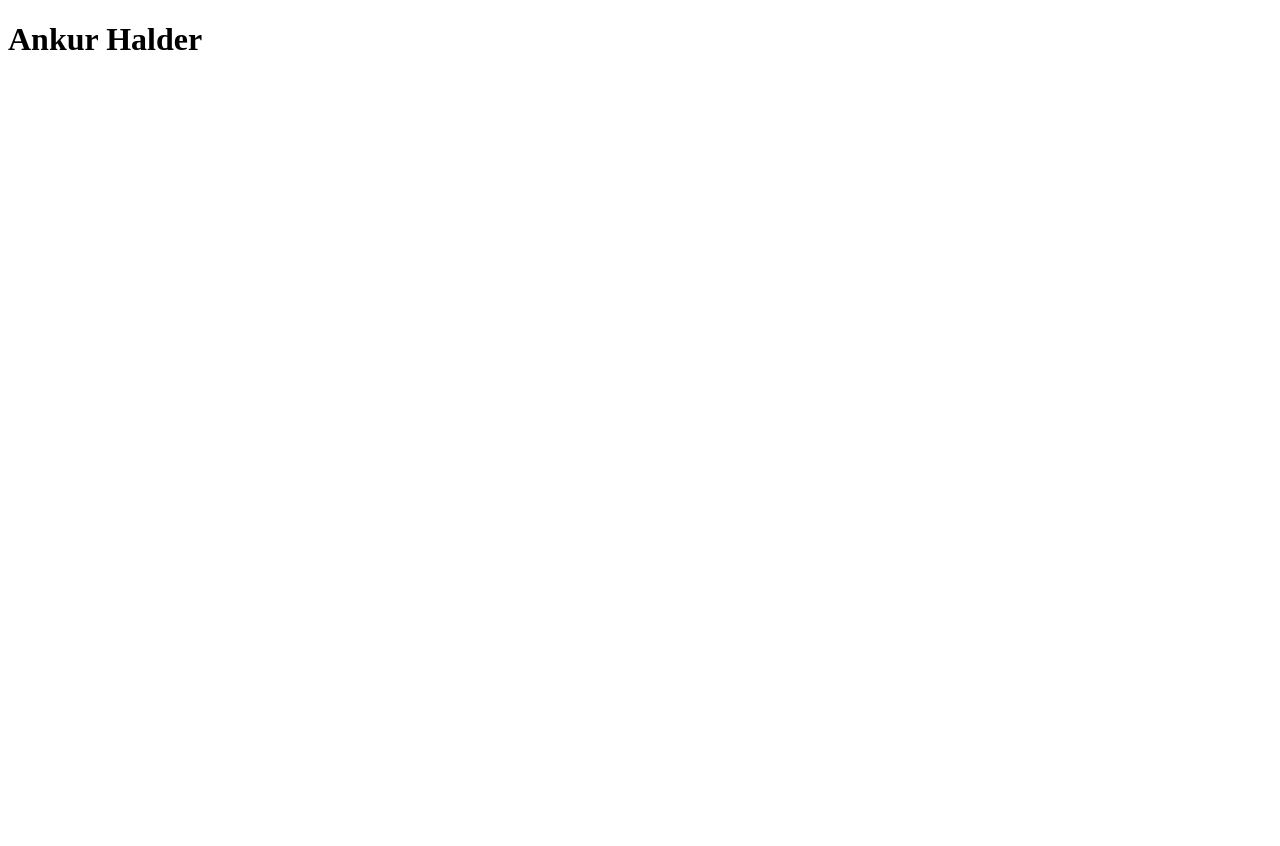
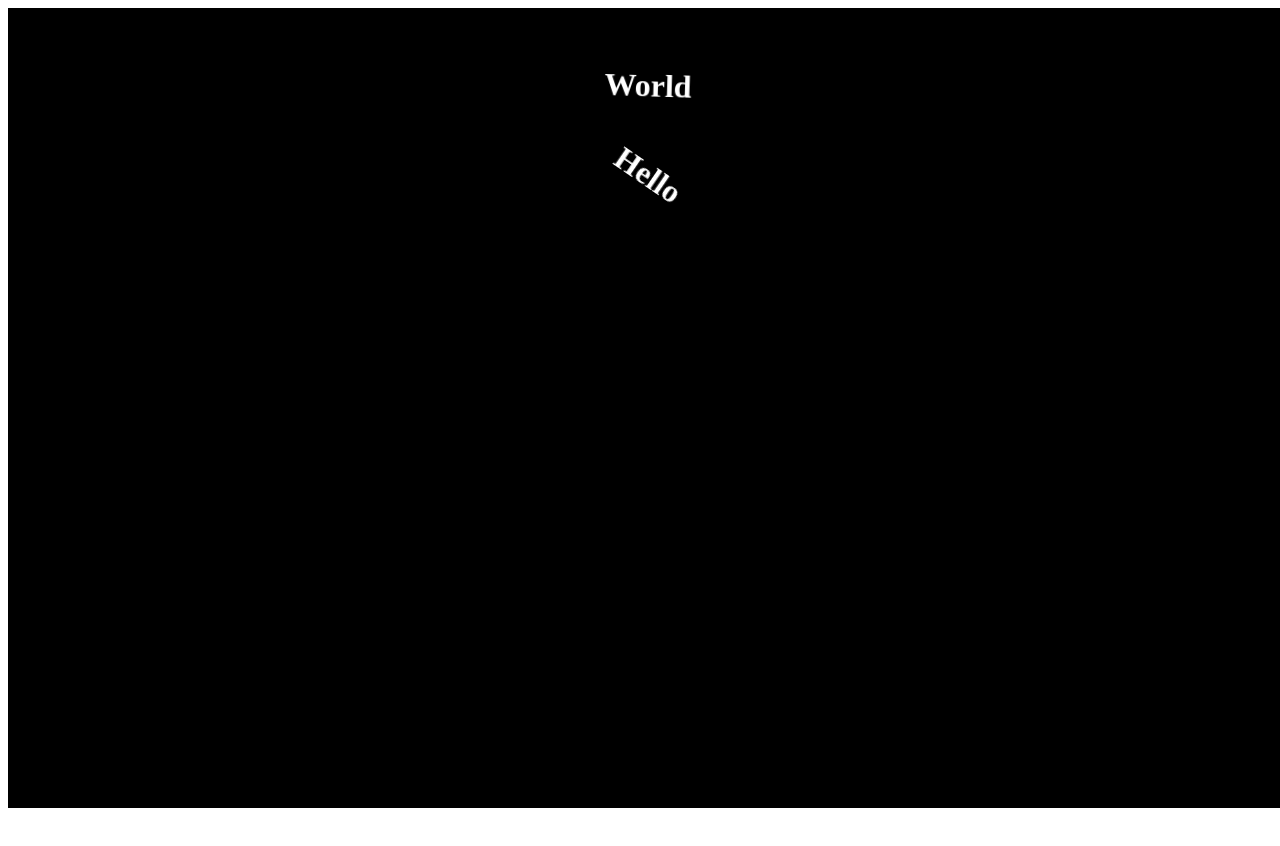
Before and after one commit to ankurhalder/falllling-words, a React (Vite) app: page / in a window 1280 px wide. Shown: the top 846 px of the page. Before the commit the page ends 800 px from the top, so only its background shows below. Built offline with nearby package versions, Linux system fonts and the light colour scheme.

Commit message:
chore: Update npm dependencies and add FallingWords component

```diff
--- a/package.json
+++ b/package.json
@@ -10,8 +10,10 @@
     "preview": "vite preview"
   },
   "dependencies": {
+    "framer-motion": "^11.2.13",
     "react": "^18.3.1",
-    "react-dom": "^18.3.1"
+    "react-dom": "^18.3.1",
+    "sass": "^1.77.6"
   },
   "devDependencies": {
     "@types/react": "^18.3.3",
--- a/src/App.jsx
+++ b/src/App.jsx
@@ -1,7 +1,9 @@
+import FallingWords from "./FallingWords";
+import "./App.scss";
 function App() {
   return (
-    <div>
-      <h1>Ankur Halder</h1>
+    <div className="App">
+      <FallingWords />
     </div>
   );
 }
--- /dev/null
+++ b/src/App.scss
@@ -0,0 +1,12 @@
+.App {
+  width: 100vw;
+  height: 100vh;
+  text-align: center;
+  background: black;
+  color: white;
+}
+
+.falling-word {
+  font-size: 2rem;
+  font-weight: bold;
+}
--- /dev/null
+++ b/src/FallingWords.jsx
@@ -0,0 +1,35 @@
+import { motion } from "framer-motion";
+import "./App.scss"; // Import the SCSS file
+
+const words = ["Hello", "World", "React", "Framer", "Motion"];
+
+const FallingWords = () => {
+  return (
+    <div className="App">
+      {words.map((word, index) => (
+        <motion.div
+          key={index}
+          className="falling-word"
+          style={{
+            top: "-50px",
+            left: `${Math.random() * 100}vw`,
+          }}
+          animate={{
+            y: "100vh",
+            rotate: Math.random() * 360,
+          }}
+          transition={{
+            duration: 5,
+            repeat: Infinity,
+            repeatType: "loop",
+            delay: index * 0.5,
+          }}
+        >
+          {word}
+        </motion.div>
+      ))}
+    </div>
+  );
+};
+
+export default FallingWords;
```
Also changed, not shown: 1 other file (tests, documents, lock files or other folders).
